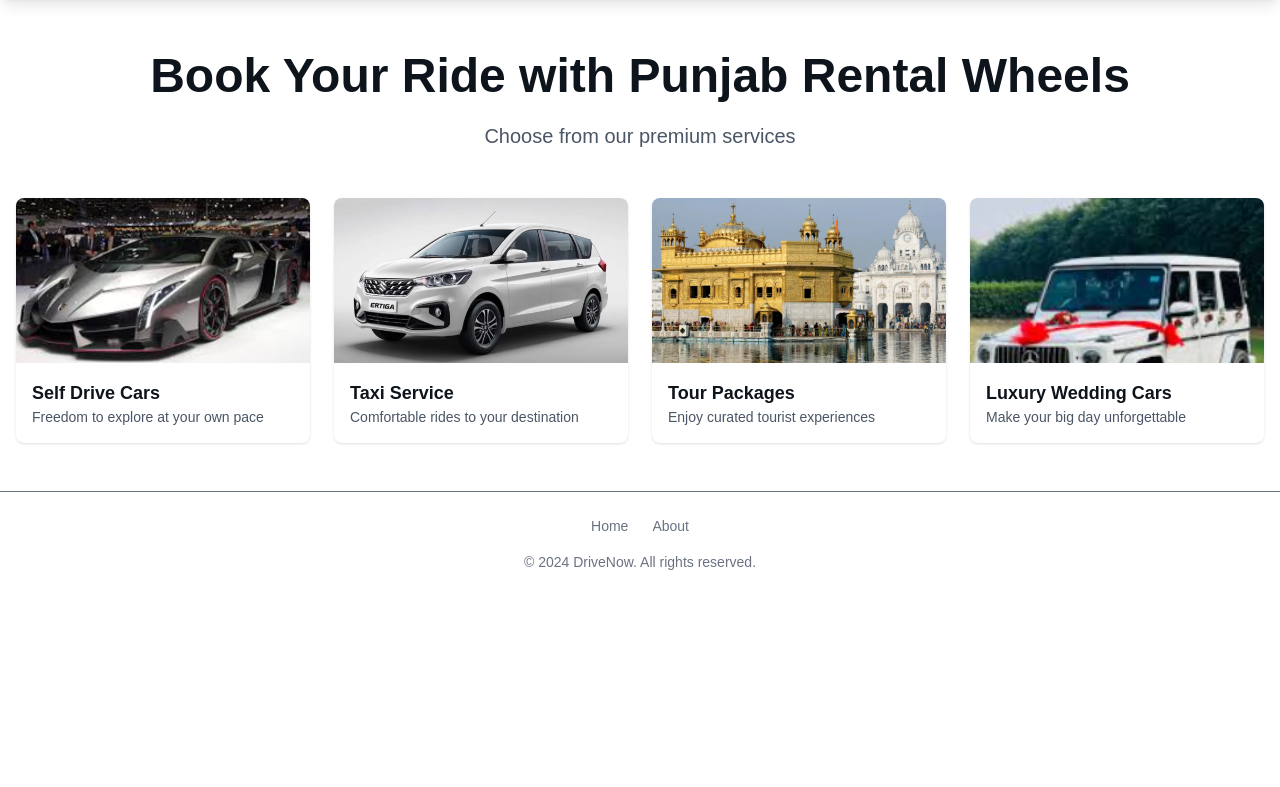
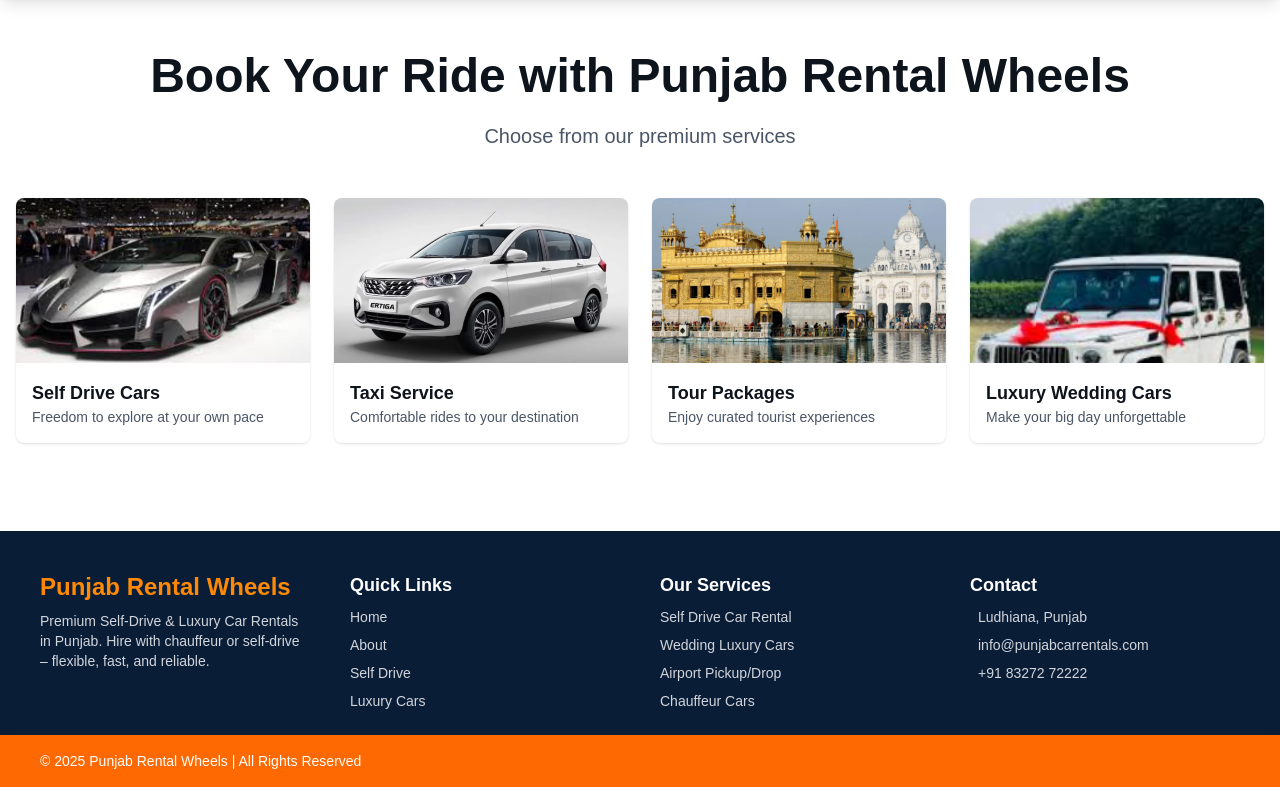
Before and after one commit to Mehtabcoder/Drive-project, a Next.js app: page / in a window 1280 px wide. Shown: the part 415-1202 px from the top of the page. Before the commit the page ends 1011 px from the top, so only its background shows below. Built offline with nearby package versions, Linux system fonts and the light colour scheme.

Commit message:
Improvement

```diff
--- a/src/app/luxury-wedding/page.tsx
+++ b/src/app/luxury-wedding/page.tsx
@@ -34,7 +34,8 @@ export default function LuxuryWedding() {
   return (
     <main className="bg-gradient-to-br from-slate-50 to-gray-100 min-h-screen">
       {/* Luxury Header */}
-      <div className="bg-gradient-to-r from-amber-800 via-yellow-600 to-amber-800 text-white py-4 px-6 shadow-xl">
+      <div className="bg-gradient-to-r from-orange-700 via-red-500 to-yellow-500 text-white py-4 px-6 shadow-xl">
+
         <div className="max-w-6xl mx-auto">
           <div className="flex items-center justify-between">
             <div className="flex items-center space-x-3">
@@ -57,8 +58,7 @@ export default function LuxuryWedding() {
           <span className="hover:text-amber-600 cursor-pointer">Home</span>
           <span className="mx-2">→</span>
           <span className="hover:text-amber-600 cursor-pointer">Luxury Wedding Cars</span>
-          <span className="mx-2">→</span>
-          <span className="text-amber-700 font-medium">Audi</span>
+
         </nav>
 
         <div className="grid lg:grid-cols-2 gap-12">
@@ -245,7 +245,7 @@ export default function LuxuryWedding() {
   </div>
 
   {/* Contact Info */}
-  <div className="bg-gradient-to-r from-amber-600 to-yellow-600 rounded-2xl p-8 text-white">
+  <div className="bg-gradient-to-r from-orange-700 via-red-500 to-yellow-500 text-white py-4 px-6 shadow-xl">
     <h3 className="text-xl font-bold mb-4">Need Assistance?</h3>
     <div className="space-y-3">
       <div className="flex items-center space-x-3">
--- a/src/app/page.tsx
+++ b/src/app/page.tsx
@@ -306,15 +306,66 @@ export default function Home() {
       </section>
 
       {/* Footer */}
-      <footer className="text-center text-gray-500 py-6 text-sm border-t">
-        <div className="flex flex-col sm:flex-row justify-center items-center gap-2 sm:gap-6 mb-4">
+      <footer className="bg-[#0a1d37] text-white pt-10 pb-6 px-4 sm:px-10 mt-10">
+  <div className="max-w-7xl mx-auto grid grid-cols-1 md:grid-cols-4 gap-10">
 
-          <Link href="/">Home</Link>
-          <Link href="/About">About</Link>
+    {/* Logo & About */}
+    <div>
+      <h2 className="text-2xl font-bold text-orange-400 mb-2">Punjab Rental Wheels</h2>
+      <p className="text-sm text-gray-300">
+        Premium Self-Drive & Luxury Car Rentals in Punjab.
+        Hire with chauffeur or self-drive – flexible, fast, and reliable.
+      </p>
+      <div className="flex mt-4 gap-3">
+        <a href="#" className="text-orange-400 hover:text-white"><i className="fab fa-facebook-f"></i></a>
+        <a href="#" className="text-orange-400 hover:text-white"><i className="fab fa-instagram"></i></a>
+        <a href="#" className="text-orange-400 hover:text-white"><i className="fab fa-whatsapp"></i></a>
+      </div>
+    </div>
 
-        </div>
-        <p>© 2024 DriveNow. All rights reserved.</p>
-      </footer>
+    {/* Quick Links */}
+    <div>
+      <h3 className="font-semibold text-lg mb-2 text-white">Quick Links</h3>
+      <ul className="space-y-2 text-sm text-gray-300">
+        <li><a href="/">Home</a></li>
+        <li><a href="/About">About</a></li>
+        <li><a href="/self-drive">Self Drive</a></li>
+        <li><a href="/luxury-wedding">Luxury Cars</a></li>
+
+      </ul>
+    </div>
+
+    {/* Services */}
+    <div>
+      <h3 className="font-semibold text-lg mb-2 text-white">Our Services</h3>
+      <ul className="space-y-2 text-sm text-gray-300">
+        <li>Self Drive Car Rental</li>
+        <li>Wedding Luxury Cars</li>
+        <li>Airport Pickup/Drop</li>
+        <li>Chauffeur Cars</li>
+      </ul>
+    </div>
+
+    {/* Contact */}
+    <div>
+      <h3 className="font-semibold text-lg mb-2 text-white">Contact</h3>
+      <ul className="space-y-2 text-sm text-gray-300">
+        <li><i className="fas fa-map-marker-alt text-orange-400 mr-2"></i> Ludhiana, Punjab</li>
+        <li><i className="fas fa-envelope text-orange-400 mr-2"></i> info@punjabcarrentals.com</li>
+        <li><i className="fas fa-phone text-orange-400 mr-2"></i> +91 83272 72222</li>
+      </ul>
+    </div>
+
+  </div>
+  </footer>
+
+  {/* Bottom Bar */}
+  <div className="bg-gradient-to-r from-orange-500 via-orange-500 to-orange-500 text-white text-sm px-10 py-4 flex flex-col sm:flex-row justify-between items-center gap-2 shadow-md">
+    © {new Date().getFullYear()} Punjab Rental Wheels | All Rights Reserved
+  </div>
+
+
+
     </main>
   );
 }
```
